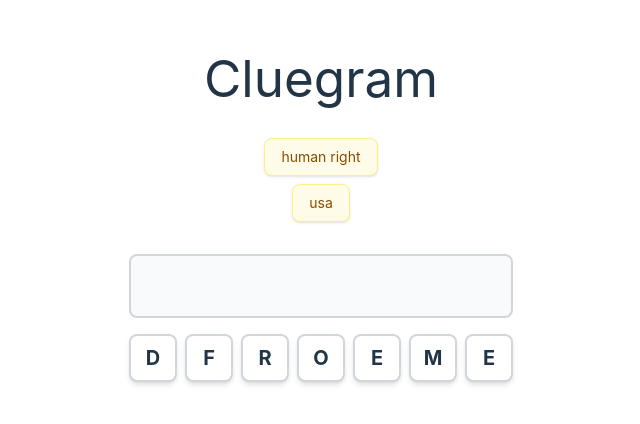
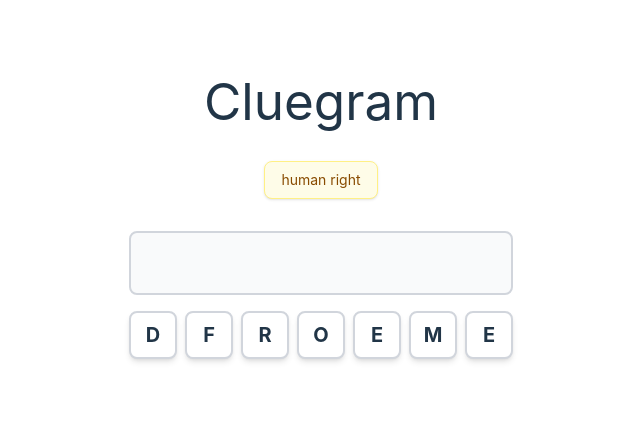
Before and after one commit to lacker/valentines2025, a React (Vite) app: page / in a window 1280 px wide. Shown: the part 176-600 px from the top of the page, without its empty margins (319-959 px from the left). Built offline with nearby package versions, Linux system fonts and the light colour scheme.

Commit message:
better delay

```diff
--- a/src/App.jsx
+++ b/src/App.jsx
@@ -42,10 +42,8 @@ function App() {
       });
     }, 5000);
 
-    // Show first hint immediately
-    if (visibleHints.length === 0) {
-      setVisibleHints([problem.hints[0]]);
-    }
+    // Remove the immediate first hint display
+    // The first hint will now show after 5 seconds like the others
 
     return () => clearInterval(timer);
   }, [visibleHints.length]);
```
